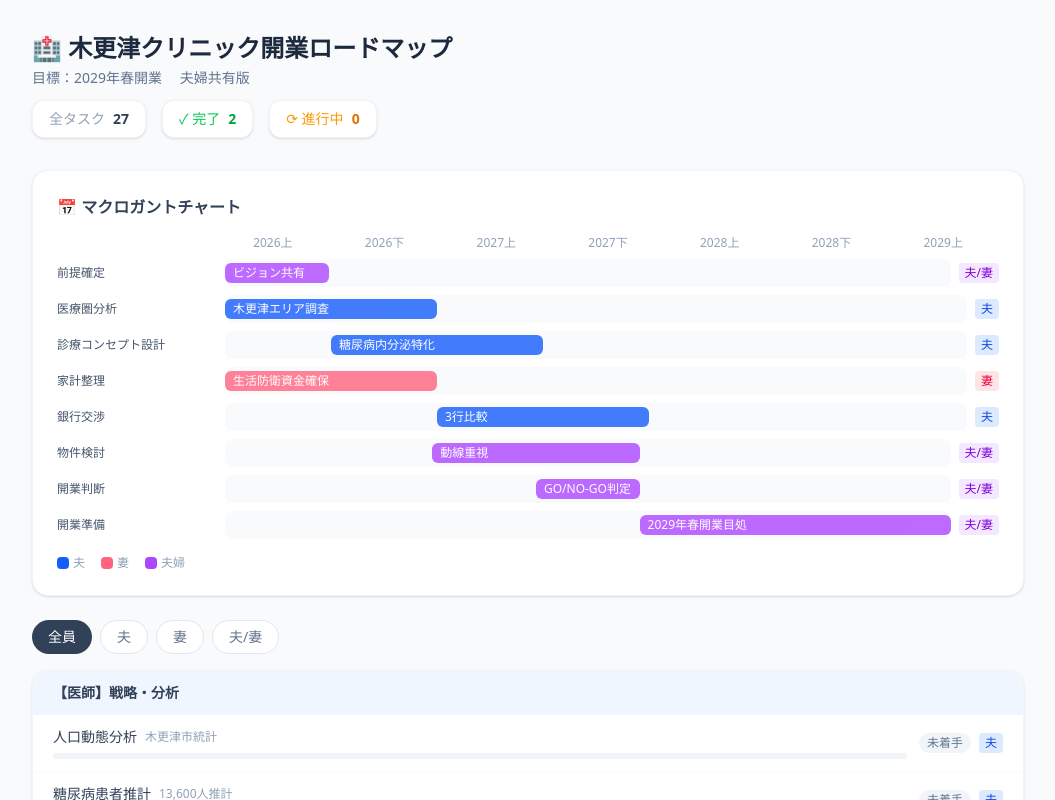
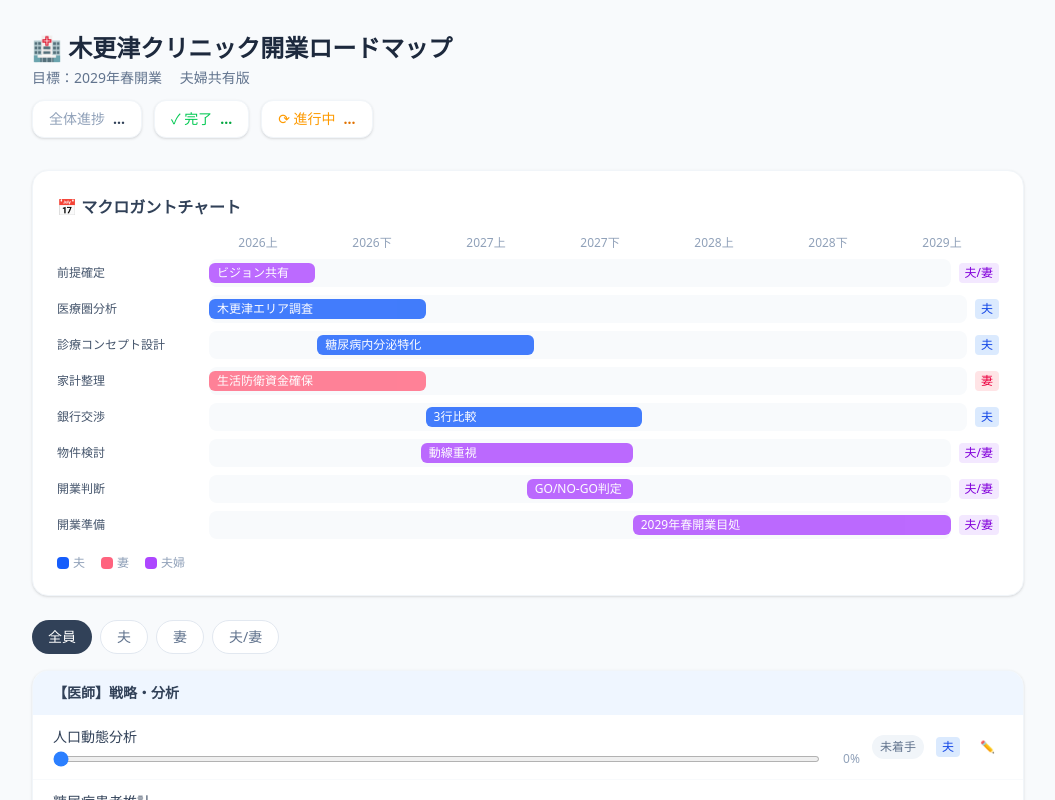
Before and after one commit to iwatatsu2/clinic-roadmap, a Next.js app: page / in a window 1280 px wide. Shown: the top 800 px of the page, without its empty margins (112-1167 px from the left). Built offline with nearby package versions, Linux system fonts and the light colour scheme; no server answers.

Commit message:
Add editable UI with Upstash Redis sync

```diff
--- a/app/page.tsx
+++ b/app/page.tsx
@@ -1,5 +1,5 @@
 "use client";
-import { useState } from "react";
+import { useState, useEffect, useCallback } from "react";
 import { PHASES, TASKS, PERIODS, type Owner, type Status } from "@/data/roadmap";
 
 const OWNER_COLOR: Record<Owner, string> = {
@@ -7,35 +7,86 @@ const OWNER_COLOR: Record<Owner, string> = {
   "妻": "bg-rose-400",
   "夫/妻": "bg-purple-500",
 };
-
 const OWNER_BADGE: Record<Owner, string> = {
   "夫": "bg-blue-100 text-blue-700",
   "妻": "bg-rose-100 text-rose-600",
   "夫/妻": "bg-purple-100 text-purple-700",
 };
-
+const STATUS_OPTIONS: Status[] = ["未着手", "進行中", "完了"];
 const STATUS_COLOR: Record<Status, string> = {
   "未着手": "bg-slate-100 text-slate-500",
   "進行中": "bg-amber-100 text-amber-700",
   "完了": "bg-green-100 text-green-700",
 };
+const STATUS_NEXT: Record<Status, Status> = {
+  "未着手": "進行中",
+  "進行中": "完了",
+  "完了": "未着手",
+};
 
-const PERIOD_WIDTH = 100 / PERIODS.length;
+type Overrides = Record<string, { status?: Status; progress?: number }>;
+type Notes = Record<string, string>;
 
-function periodIndex(p: string) {
-  return PERIODS.indexOf(p);
-}
+function periodIndex(p: string) { return PERIODS.indexOf(p); }
 
 export default function Home() {
   const [filter, setFilter] = useState<"全員" | Owner>("全員");
+  const [overrides, setOverrides] = useState<Overrides>({});
+  const [notes, setNotes] = useState<Notes>({});
+  const [openNotes, setOpenNotes] = useState<Record<string, boolean>>({});
+  const [saving, setSaving] = useState<Record<string, boolean>>({});
+  const [loaded, setLoaded] = useState(false);
 
-  const filteredTasks = filter === "全員" ? TASKS : TASKS.filter(t => t.owner === filter || t.owner === "夫/妻");
+  useEffect(() => {
+    Promise.all([
+      fetch("/api/tasks").then(r => r.json()),
+      fetch("/api/notes").then(r => r.json()),
+    ]).then(([ov, nt]) => {
+      setOverrides(ov || {});
+      setNotes(nt || {});
+      setLoaded(true);
+    });
+  }, []);
+
+  const updateField = useCallback(async (taskId: string, field: "status" | "progress", value: string | number) => {
+    setSaving(s => ({ ...s, [taskId]: true }));
+    setOverrides(prev => ({
+      ...prev,
+      [taskId]: { ...prev[taskId], [field]: value },
+    }));
+    await fetch("/api/tasks", {
+      method: "POST",
+      headers: { "Content-Type": "application/json" },
+      body: JSON.stringify({ taskId, field, value }),
+    });
+    setSaving(s => ({ ...s, [taskId]: false }));
+  }, []);
+
+  const updateNote = useCallback(async (taskId: string, note: string) => {
+    setNotes(prev => ({ ...prev, [taskId]: note }));
+    await fetch("/api/notes", {
+      method: "POST",
+      headers: { "Content-Type": "application/json" },
+      body: JSON.stringify({ taskId, note }),
+    });
+  }, []);
+
+  const getTask = (id: string) => {
+    const base = TASKS.find(t => t.id === id)!;
+    const ov = overrides[id] || {};
+    return { ...base, ...ov };
+  };
+
+  const filteredTasks = TASKS.filter(t =>
+    filter === "全員" || t.owner === filter || t.owner === "夫/妻"
+  ).map(t => getTask(t.id));
 
   const categories = Array.from(new Set(filteredTasks.map(t => t.category)));
 
-  const totalTasks = TASKS.length;
-  const doneTasks = TASKS.filter(t => t.status === "完了").length;
-  const inProgressTasks = TASKS.filter(t => t.status === "進行中").length;
+  const allTasks = TASKS.map(t => getTask(t.id));
+  const doneTasks = allTasks.filter(t => t.status === "完了").length;
+  const inProgressTasks = allTasks.filter(t => t.status === "進行中").length;
+  const totalProgress = Math.round(allTasks.reduce((s, t) => s + t.progress, 0) / allTasks.length);
 
   return (
     <div className="max-w-5xl mx-auto px-4 py-8">
@@ -43,18 +94,18 @@ export default function Home() {
       <div className="mb-8">
         <h1 className="text-2xl font-bold text-slate-800">🏥 木更津クリニック開業ロードマップ</h1>
         <p className="text-slate-500 text-sm mt-1">目標：2029年春開業 　夫婦共有版</p>
-        <div className="flex gap-4 mt-3">
+        <div className="flex flex-wrap gap-3 mt-3">
           <div className="bg-white rounded-xl px-4 py-2 shadow-sm border border-slate-100 text-sm">
-            <span className="text-slate-400">全タスク</span>
-            <span className="ml-2 font-bold text-slate-700">{totalTasks}</span>
+            <span className="text-slate-400">全体進捗</span>
+            <span className="ml-2 font-bold text-slate-700">{loaded ? `${totalProgress}%` : "..."}</span>
           </div>
           <div className="bg-white rounded-xl px-4 py-2 shadow-sm border border-slate-100 text-sm">
             <span className="text-green-500">✓ 完了</span>
-            <span className="ml-2 font-bold text-green-600">{doneTasks}</span>
+            <span className="ml-2 font-bold text-green-600">{loaded ? doneTasks : "..."}</span>
           </div>
           <div className="bg-white rounded-xl px-4 py-2 shadow-sm border border-slate-100 text-sm">
             <span className="text-amber-500">⟳ 進行中</span>
-            <span className="ml-2 font-bold text-amber-600">{inProgressTasks}</span>
+            <span className="ml-2 font-bold text-amber-600">{loaded ? inProgressTasks : "..."}</span>
           </div>
         </div>
       </div>
@@ -62,14 +113,12 @@ export default function Home() {
       {/* Macro Gantt */}
       <div className="bg-white rounded-2xl shadow-sm border border-slate-100 p-6 mb-6">
         <h2 className="text-base font-bold text-slate-700 mb-4">📅 マクロガントチャート</h2>
-        {/* Period header */}
         <div className="flex mb-2">
-          <div className="w-40 shrink-0" />
+          <div className="w-36 shrink-0" />
           {PERIODS.map(p => (
             <div key={p} className="flex-1 text-center text-xs font-medium text-slate-400">{p}</div>
           ))}
         </div>
-        {/* Phase bars */}
         <div className="space-y-2">
           {PHASES.map(phase => {
             const startIdx = periodIndex(phase.start);
@@ -78,7 +127,7 @@ export default function Home() {
             const widthPct = ((endIdx - startIdx + 1) / PERIODS.length) * 100;
             return (
               <div key={phase.id} className="flex items-center gap-2">
-                <div className="w-40 shrink-0 text-xs text-slate-600 font-medium truncate">{phase.name}</div>
+                <div className="w-36 shrink-0 text-xs text-slate-600 font-medium truncate">{phase.name}</div>
                 <div className="flex-1 relative h-7 bg-slate-50 rounded-lg overflow-hidden">
                   <div
                     className={`absolute top-1 bottom-1 rounded-md ${OWNER_COLOR[phase.owner]} opacity-80 flex items-center px-2`}
@@ -92,7 +141,6 @@ export default function Home() {
             );
           })}
         </div>
-        {/* Legend */}
         <div className="flex gap-4 mt-4 text-xs text-slate-400">
           <span className="flex items-center gap-1"><span className="w-3 h-3 rounded bg-blue-600 inline-block" />夫</span>
           <span className="flex items-center gap-1"><span className="w-3 h-3 rounded bg-rose-400 inline-block" />妻</span>
@@ -108,12 +156,12 @@ export default function Home() {
             onClick={() => setFilter(o)}
             className={`px-4 py-1.5 rounded-full text-sm font-medium transition-all ${filter === o ? "bg-slate-700 text-white" : "bg-white text-slate-500 border border-slate-200 hover:border-slate-400"}`}
           >
-            {o === "全員" ? "全員" : o}
+            {o}
           </button>
         ))}
       </div>
 
-      {/* Task list by category */}
+      {/* Task list */}
       <div className="space-y-4">
         {categories.map(cat => {
           const tasks = filteredTasks.filter(t => t.category === cat);
@@ -124,35 +172,71 @@ export default function Home() {
                 <h3 className="font-bold text-sm text-slate-700">{cat}</h3>
               </div>
               <div className="divide-y divide-slate-50">
-                {tasks.map(task => (
-                  <div key={task.id} className="px-5 py-3 flex items-center gap-3">
-                    <div className="flex-1">
-                      <div className="flex items-center gap-2">
-                        <span className="text-sm text-slate-700">{task.name}</span>
-                        {task.note && <span className="text-xs text-slate-400">{task.note}</span>}
+                {tasks.map(task => {
+                  const noteOpen = openNotes[task.id];
+                  const noteVal = notes[task.id] || "";
+                  return (
+                    <div key={task.id} className="px-5 py-3">
+                      <div className="flex items-center gap-3">
+                        {/* Progress slider */}
+                        <div className="flex-1">
+                          <div className="flex items-center gap-2 mb-1">
+                            <span className="text-sm text-slate-700 flex-1">{task.name}</span>
+                            {saving[task.id] && <span className="text-xs text-slate-300">保存中...</span>}
+                          </div>
+                          <div className="flex items-center gap-2">
+                            <input
+                              type="range"
+                              min={0}
+                              max={100}
+                              step={10}
+                              value={task.progress}
+                              onChange={e => updateField(task.id, "progress", Number(e.target.value))}
+                              className="flex-1 h-1.5 accent-blue-500"
+                            />
+                            <span className="text-xs text-slate-400 w-8 text-right">{task.progress}%</span>
+                          </div>
+                        </div>
+                        {/* Status toggle */}
+                        <button
+                          onClick={() => updateField(task.id, "status", STATUS_NEXT[task.status as Status])}
+                          className={`text-xs px-2 py-1 rounded-full font-medium shrink-0 ${STATUS_COLOR[task.status as Status]}`}
+                        >
+                          {task.status}
+                        </button>
+                        <span className={`text-xs px-1.5 py-0.5 rounded shrink-0 ${OWNER_BADGE[task.owner]}`}>{task.owner}</span>
+                        {/* Note toggle */}
+                        <button
+                          onClick={() => setOpenNotes(s => ({ ...s, [task.id]: !s[task.id] }))}
+                          className={`text-xs px-2 py-1 rounded shrink-0 ${noteVal ? "text-amber-500 bg-amber-50" : "text-slate-300 hover:text-slate-500"}`}
+                          title="調査メモ"
+                        >
+                          {noteVal ? "📝" : "✏️"}
+                        </button>
                       </div>
-                      {/* Progress bar */}
-                      <div className="mt-1.5 h-1.5 bg-slate-100 rounded-full w-full overflow-hidden">
-                        <div
-                          className={`h-full rounded-full ${task.progress === 100 ? "bg-green-400" : task.progress > 0 ? "bg-amber-400" : "bg-slate-200"}`}
-                          style={{ width: `${task.progress}%` }}
-                        />
-                      </div>
+                      {/* Note textarea */}
+                      {noteOpen && (
+                        <div className="mt-2">
+                          <textarea
+                            className="w-full text-sm border border-slate-200 rounded-lg p-2.5 text-slate-700 placeholder-slate-300 focus:outline-none focus:border-blue-300 resize-none"
+                            rows={4}
+                            placeholder="調査内容・メモをここにコピペで貼り付け..."
+                            value={noteVal}
+                            onChange={e => updateNote(task.id, e.target.value)}
+                          />
+                          {task.note && <p className="text-xs text-slate-400 mt-1">参考: {task.note}</p>}
+                        </div>
+                      )}
                     </div>
-                    <div className="flex items-center gap-2 shrink-0">
-                      {task.deadline && <span className="text-xs text-slate-400">{task.deadline}</span>}
-                      <span className={`text-xs px-2 py-0.5 rounded-full font-medium ${STATUS_COLOR[task.status]}`}>{task.status}</span>
-                      <span className={`text-xs px-1.5 py-0.5 rounded ${OWNER_BADGE[task.owner]}`}>{task.owner}</span>
-                    </div>
-                  </div>
-                ))}
+                  );
+                })}
               </div>
             </div>
           );
         })}
       </div>
 
-      <p className="text-center text-xs text-slate-300 mt-8">最終更新: 2026/03/21</p>
+      <p className="text-center text-xs text-slate-300 mt-8">編集内容は自動保存されます</p>
     </div>
   );
 }
```
Also changed, not shown: app/api/notes/route.ts (added, +34 -0 lines), app/api/tasks/route.ts (added, +35 -0 lines), 1 other file (tests, documents, lock files or other folders).
